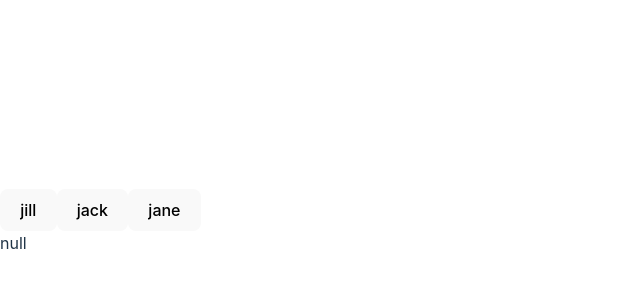
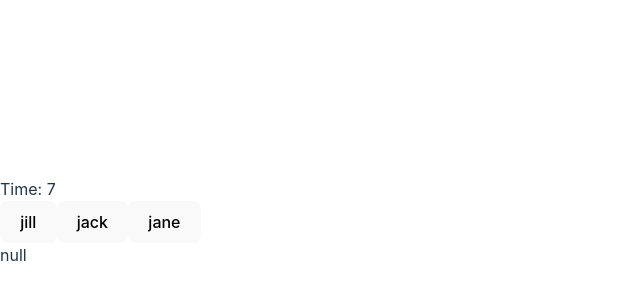
Before and after one commit to danielrubens/react-state-management, a React (Vite) app in the folder native-useEffect/: page / in a window 1280 px wide. Shown: the part 178-478 px from the top of the page, without its empty margins (0-640 px from the left). Built offline with nearby package versions, Linux system fonts and the light colour scheme.

Commit message:
timer inside useEffect

```diff
--- a/native-useEffect/src/App.jsx
+++ b/native-useEffect/src/App.jsx
@@ -6,6 +6,12 @@ function App() {
 
   // useEffect takes a function and call once the DOM is rendered or
   // when the dependencie array changes
+
+  const Stopwatch = () => {
+    const [time, setTime] = useState(0)
+    useEffect(() => { setInterval(() => { setTime((time) => time+1)}, 1000) }, [])
+    return (<div>{`Time: ${time}`}</div>)
+  }
 
   useEffect(() => {
     fetch("/names.json").then((response) => response.json().then((data) => setNames(data)))
@@ -19,6 +25,7 @@ function App() {
 
   return (
     <div className="App">
+      <Stopwatch />
       <div>{names.map((name) => (
           <button onClick={() => onSelectedNameChange(name)}>{name}</button>))}
       </div>
```
